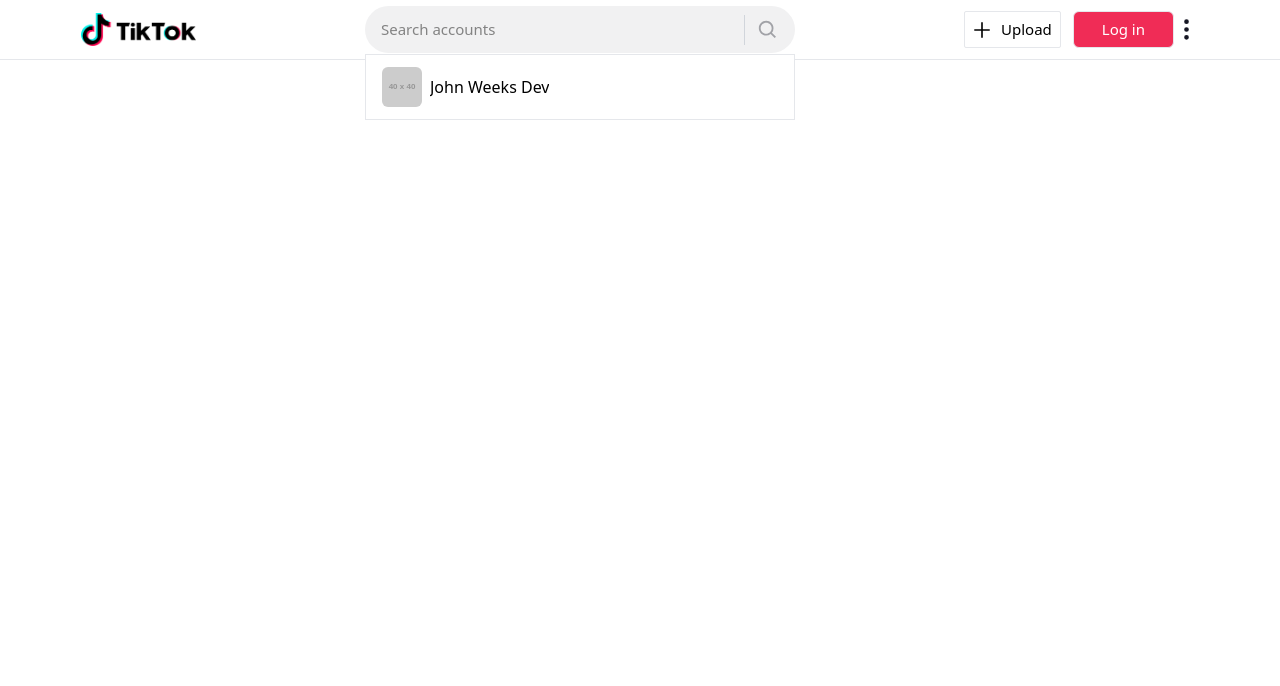
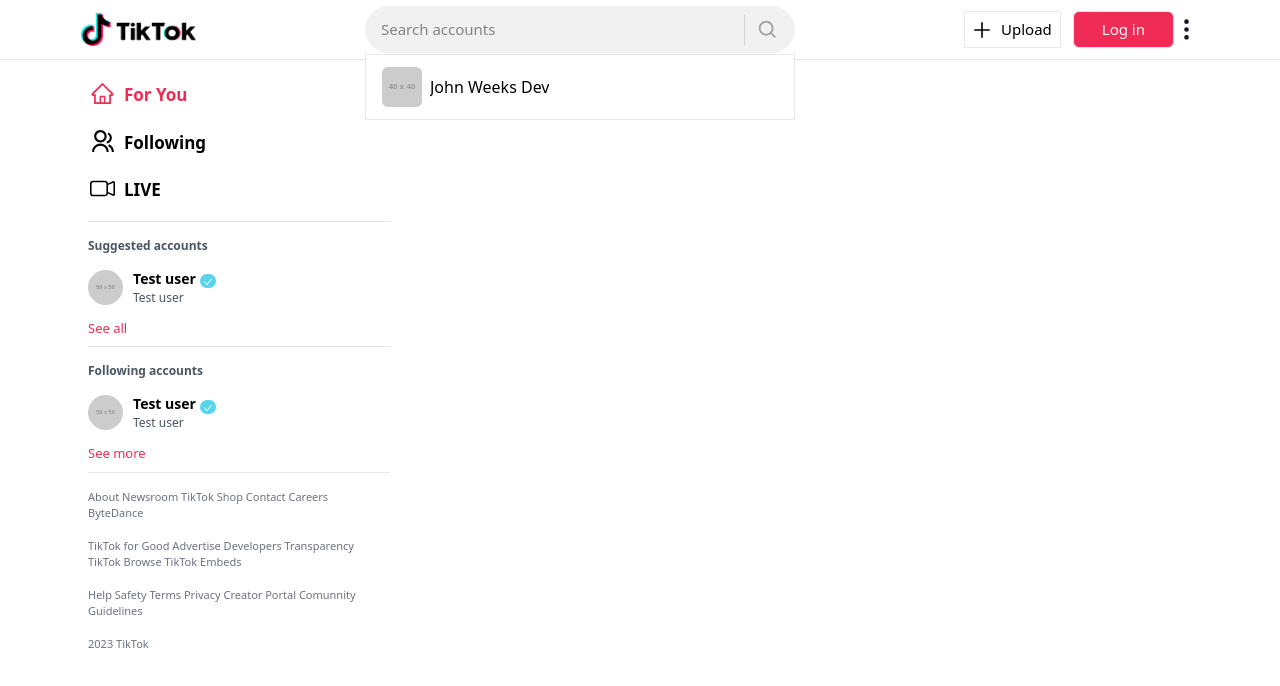
Before and after one commit to maximoortelli/full-stack-tiktok, a Next.js app: page / in a window 1280 px wide. Shown: the top 686 px of the page. Built offline with nearby package versions, Linux system fonts and the light colour scheme.

Commit message:
Added all files
Added all files

```diff
--- a/app/layouts/MainLayout.tsx
+++ b/app/layouts/MainLayout.tsx
@@ -1,6 +1,7 @@
 import React from "react";
 import { usePathname } from "next/navigation";
 import TopNav from "./includes/TopNav";
+import SideNavMain from "./includes/SideNavMain";
 
 export default function MainLayout({
   children,
@@ -13,6 +14,7 @@
        <TopNav />
       <div className={`flex justify-between mx-auto w-full lg:px-2.5 px-0 ${pathname === "/" ? "max-w-[1140px]" : ""}`}
       >
+        <SideNavMain />
         {children}
       </div>
     </>
--- /dev/null
+++ b/app/layouts/includes/MenuItem.tsx
@@ -0,0 +1,35 @@
+"use client";
+import React from "react";
+import { MenuItemsTypes } from "@/app/types";
+import { AiOutlineHome } from "react-icons/ai";
+import { RiGroupLine } from "react-icons/ri";
+import { BsCameraVideo } from "react-icons/bs";
+
+function MenuItem({ iconString, colorString, sizeString }: MenuItemsTypes) {
+  const icons = () => {
+    if (iconString == "For You")
+      return <AiOutlineHome size={sizeString} color={colorString} />;
+    if (iconString == "Following")
+      return <RiGroupLine size={sizeString} color={colorString} />;
+    if (iconString == "LIVE")
+      return <BsCameraVideo size={sizeString} color={colorString} />;
+  };
+
+  return (
+    <>
+      <div className="w-full flex items-center hover:bg-gray-100 p-2.5 rounded-md">
+        <div className="flex items-center lg:mx-0 mx-auto">
+          {icons()}
+
+          <p
+            className={`lg:block hidden pl-[9px] mt-0.5 font-semibold text-[17px] text-[${colorString}]`}
+          >
+            {iconString}
+          </p>
+        </div>
+      </div>
+    </>
+  );
+}
+
+export default MenuItem;
--- /dev/null
+++ b/app/layouts/includes/MenuItemFollow.tsx
@@ -0,0 +1,35 @@
+import { MenuItemFollowCompTypes } from "@/app/types";
+import Link from "next/link";
+import { AiOutlineCheck } from "react-icons/ai";
+
+function MenuItemFollow({ user }: MenuItemFollowCompTypes) {
+  return (
+    <>
+      <Link
+        href={`/profile/${user?.id}`}
+        className="flex items-center hover:bg-gray-100 rounded-md w-full py-1.5 px-2"
+      >
+        <img
+          className="rounded-full lg:mx-0 mx-auto"
+          width="35"
+          src={user?.image}
+          alt="user image"
+        />
+
+        <div className="lg:pl-2.5 lg:block hidden">
+          <div className="font-bold text-[14px] truncate">
+            <p>{user?.name}</p>
+          </div>
+
+          <p className="font-light text-[12px] text-gray-600">{user?.name}</p>
+        </div>
+
+        <p className="bottom-1.5 ml-1 rounded-full lg:block hidden bg-[#58D5EC] h-[14px] relative">
+          <AiOutlineCheck className="relative p-[3px]" color="#FFFFFF" />
+        </p>
+      </Link>
+    </>
+  );
+}
+
+export default MenuItemFollow;
--- /dev/null
+++ b/app/layouts/includes/SideNavMain.tsx
@@ -0,0 +1,104 @@
+import { usePathname, useRouter } from "next/navigation";
+import Link from "next/link";
+import { BiSearch, BiUser } from "react-icons/bi";
+import { AiOutlinePlus } from "react-icons/ai";
+import { BsThreeDotsVertical } from "react-icons/bs";
+import { FiLogOut } from "react-icons/fi";
+import MenuItem from "./MenuItem";
+import ClientOnly from "@/app/components/ClientOnly";
+import MenuItemFollow from "./MenuItemFollow";
+
+const SideNavMain = () => {
+  const pathname = usePathname();
+  return (
+    <>
+      <div
+        id="SideNavMain"
+        className={`
+      fixed z-20 bg-white pt-[70px] h-full lg:border-r-0
+      border-r w-[75px] overflow-auto ${
+        pathname === "/" ? "lg:w-[310px]" : "lg:w-[220px]"
+      }
+    `}
+      >
+        <div className="lg:w-full w-[55px] mx-auto">
+          <Link href="/">
+            <MenuItem
+              iconString="For You"
+              colorString={pathname === "/" ? "#F02C56" : ""}
+              sizeString="25"
+            />
+          </Link>
+          <MenuItem
+            iconString="Following"
+            colorString="#000000"
+            sizeString="25"
+          />
+          <MenuItem iconString="LIVE" colorString="#000000" sizeString="25" />
+
+          <div className="border-b lg:ml-2 mt-2" />
+          <h3 className="lg:block hidden text-xs text-gray-600 font-semibold pt-4 pb-2 px-2">
+            Suggested accounts
+          </h3>
+          <div className="lg:hidden block pt-3" />
+          <ClientOnly>
+            <div className="cursor-pointer">
+              <MenuItemFollow
+                user={{
+                  id: "1",
+                  name: "Test user",
+                  image: "https://placehold.co/50",
+                }}
+              />
+            </div>
+          </ClientOnly>
+
+          <button className="lg:block hidden text-[#F02C56] pt-1.5 pl-2 text-[13px]">
+            See all
+          </button>
+
+          {true ? (
+            <div>
+              <div className="border-b lg:ml-2 mt-2" />
+              <h3 className="lg:block hidden text-xs text-gray-600 font-semibold pt-4 pb-2 px-2">
+                Following accounts
+              </h3>
+              <div className="lg:hidden block pt-3" />
+              <ClientOnly>
+                <div className="cursor-pointer">
+                  <MenuItemFollow
+                    user={{
+                      id: "1",
+                      name: "Test user",
+                      image: "https://placehold.co/50",
+                    }}
+                  />
+                </div>
+              </ClientOnly>
+
+              <button className="lg:block hidden text-[#F02C56] pt-1.5 pl-2 text-[13px]">
+                See more
+              </button>
+            </div>
+          ) : null}
+          <div className="lg:block hidden border-b lg:ml-2 mt-2" />
+
+          <div className="lg:block hidden text-[11px] text-gray-500">
+            <p className="pt-4 px-2">
+              About Newsroom TikTok Shop Contact Careers ByteDance
+            </p>
+            <p className="pt-4 px-2">
+              TikTok for Good Advertise Developers Transparency TikTok Browse TikTok Embeds
+            </p>
+            <p className="pt-4 px-2">
+              Help Safety Terms Privacy Creator Portal Comunnity Guidelines
+            </p>
+            <p className="pt-4 px-2">2023 TikTok</p>
+          </div>
+        </div>
+      </div>
+    </>
+  );
+};
+
+export default SideNavMain;
--- a/app/layouts/includes/TopNav.tsx
+++ b/app/layouts/includes/TopNav.tsx
@@ -1,3 +1,4 @@
+/* eslint-disable @next/next/no-img-element */
 import { usePathname, useRouter } from "next/navigation";
 import Link from "next/link";
 import { BiSearch, BiUser } from "react-icons/bi";
--- /dev/null
+++ b/app/types.tsx
@@ -0,0 +1,16 @@
+//LAYOUT INCLUDE TYPES
+export interface RandomUsers {
+  id: string;
+  name: string;
+  image: string;
+}
+
+export interface MenuItemsTypes {
+  iconString: string;
+  colorString: string;
+  sizeString: string;
+}
+
+export interface MenuItemFollowCompTypes {
+  user: RandomUsers;
+}
```
